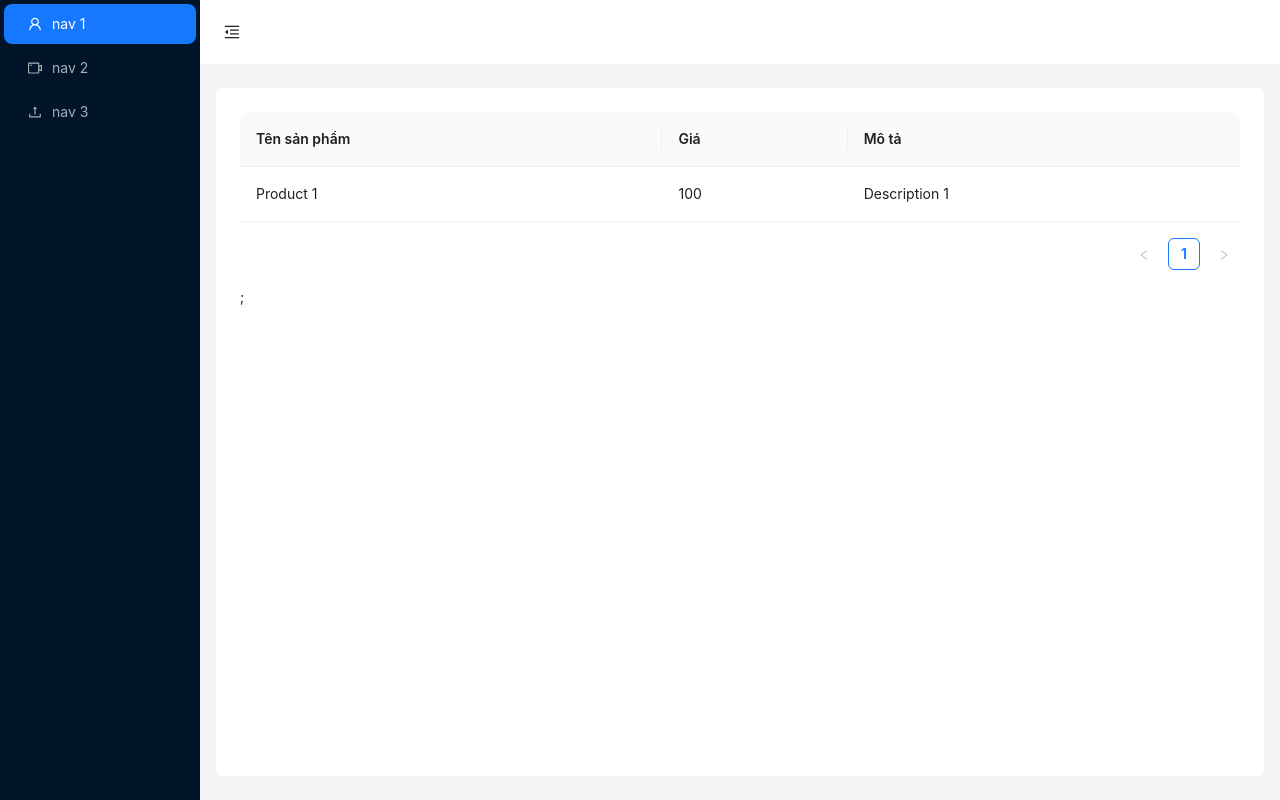
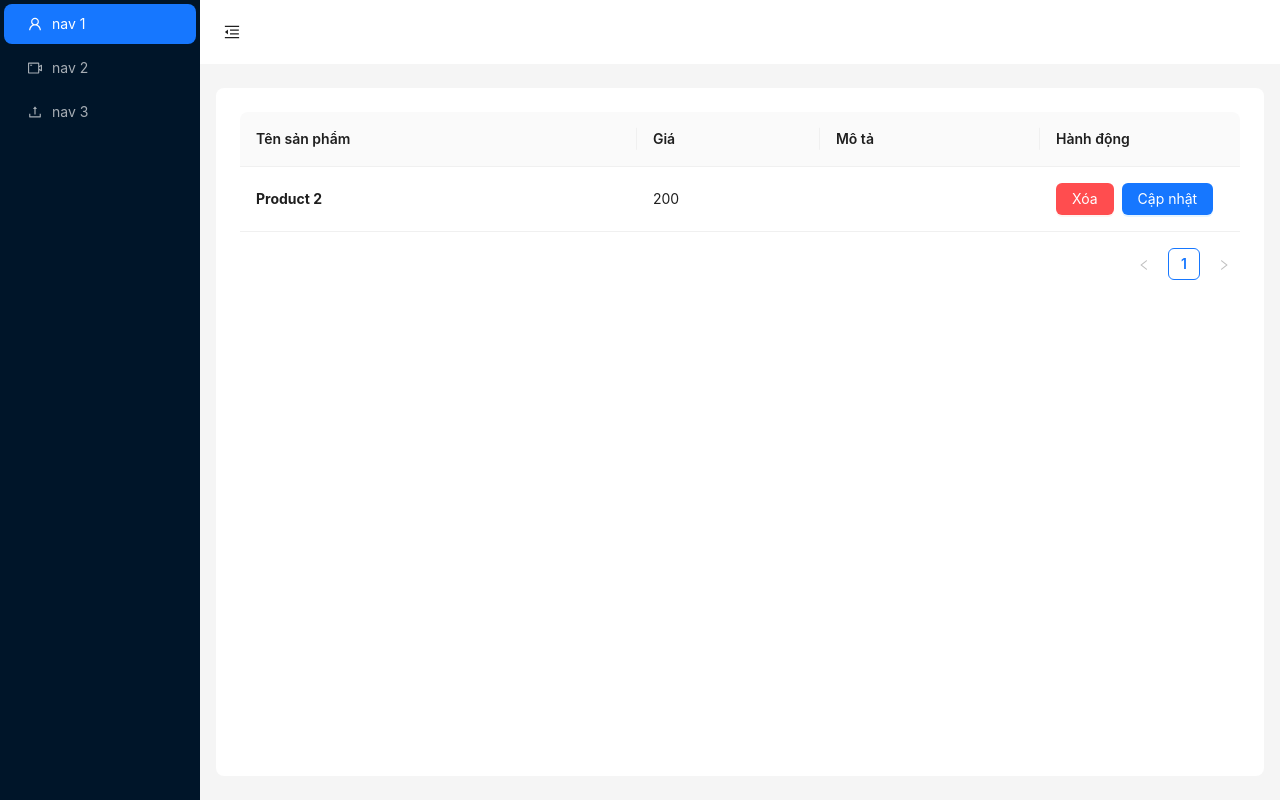
Before and after one commit to datlt2306/FPL-WEB501, a React (Vite) app: page / in a window 1280 px wide. Built offline with nearby package versions, Linux system fonts and the light colour scheme; data requests are answered from the project's data file.

Commit message:
WD19201 - Ôn tập

```diff
--- a/db.json
+++ b/db.json
@@ -1,10 +1,9 @@
 {
-    "products": [
-        {
-            "id": 1,
-            "name": "Product 1",
-            "price": 100,
-            "description": "Description 1"
-        }
-    ]
+  "products": [
+    {
+      "id": 2,
+      "name": "Product 2",
+      "price": 200
+    }
+  ]
 }
--- a/package.json
+++ b/package.json
@@ -15,7 +15,8 @@
         "axios": "^1.7.7",
         "bootstrap": "^5.3.3",
         "react": "^18.3.1",
-        "react-dom": "^18.3.1"
+        "react-dom": "^18.3.1",
+        "react-router-dom": "^6.26.2"
     },
     "devDependencies": {
         "@eslint/js": "^9.9.0",
--- a/src/App.jsx
+++ b/src/App.jsx
@@ -1,4 +1,3 @@
-import React, { useEffect, useState } from "react";
 import {
     MenuFoldOutlined,
     MenuUnfoldOutlined,
@@ -6,8 +5,9 @@ import {
     UserOutlined,
     VideoCameraOutlined,
 } from "@ant-design/icons";
-import { Button, Layout, Menu, Table, theme } from "antd";
+import { Button, Layout, Menu, Popconfirm, Space, Table, theme } from "antd";
 import axios from "axios";
+import React, { useEffect, useState } from "react";
 const { Header, Sider, Content } = Layout;
 const App = () => {
     const [products, setProducts] = useState([]);
@@ -20,22 +20,35 @@ const App = () => {
         (async () => {
             try {
                 const response = await axios.get(`http://localhost:3000/products`);
-                const newData = response.data.map((item) => ({
-                    key: item.id,
-                    ...item,
-                }));
-                setProducts(newData);
+                setProducts(
+                    response.data.map((item) => ({
+                        key: item.id,
+                        ...item,
+                    }))
+                );
             } catch (error) {
                 console.log(error);
             }
         })();
     }, []);
 
+    const removeItem = async (id) => {
+        try {
+            await axios.delete(`http://localhost:3000/products/${id}`);
+            setProducts(products.filter((item) => item.id !== id));
+        } catch (error) {
+            console.log(error);
+        }
+    };
+
     const columns = [
         {
             title: "Tên sản phẩm",
             dataIndex: "name",
             key: "name",
+            render: (name) => {
+                return <strong>{name}</strong>;
+            },
         },
         {
             title: "Giá",
@@ -46,6 +59,29 @@ const App = () => {
             title: "Mô tả",
             dataIndex: "description",
             key: "description",
+        },
+        {
+            title: "Hành động",
+            key: "action",
+            width: 200,
+            render: (_, item) => {
+                return (
+                    <Space>
+                        <Popconfirm
+                            title="Xóa sản phẩm"
+                            description="Bạn có chắc chắn muốn xóa sản phẩm này không?"
+                            cancelText="Hủy"
+                            okText="Ok"
+                            onConfirm={() => removeItem(item.id)}
+                        >
+                            <Button type="primary" danger>
+                                Xóa
+                            </Button>
+                        </Popconfirm>
+                        <Button type="primary">Cập nhật</Button>
+                    </Space>
+                );
+            },
         },
     ];
 
@@ -103,7 +139,7 @@ const App = () => {
                         borderRadius: borderRadiusLG,
                     }}
                 >
-                    <Table dataSource={products} columns={columns} />;
+                    <Table dataSource={products} columns={columns} />
                 </Content>
             </Layout>
         </Layout>
```
Also changed, not shown: 1 other file (tests, documents, lock files or other folders).
